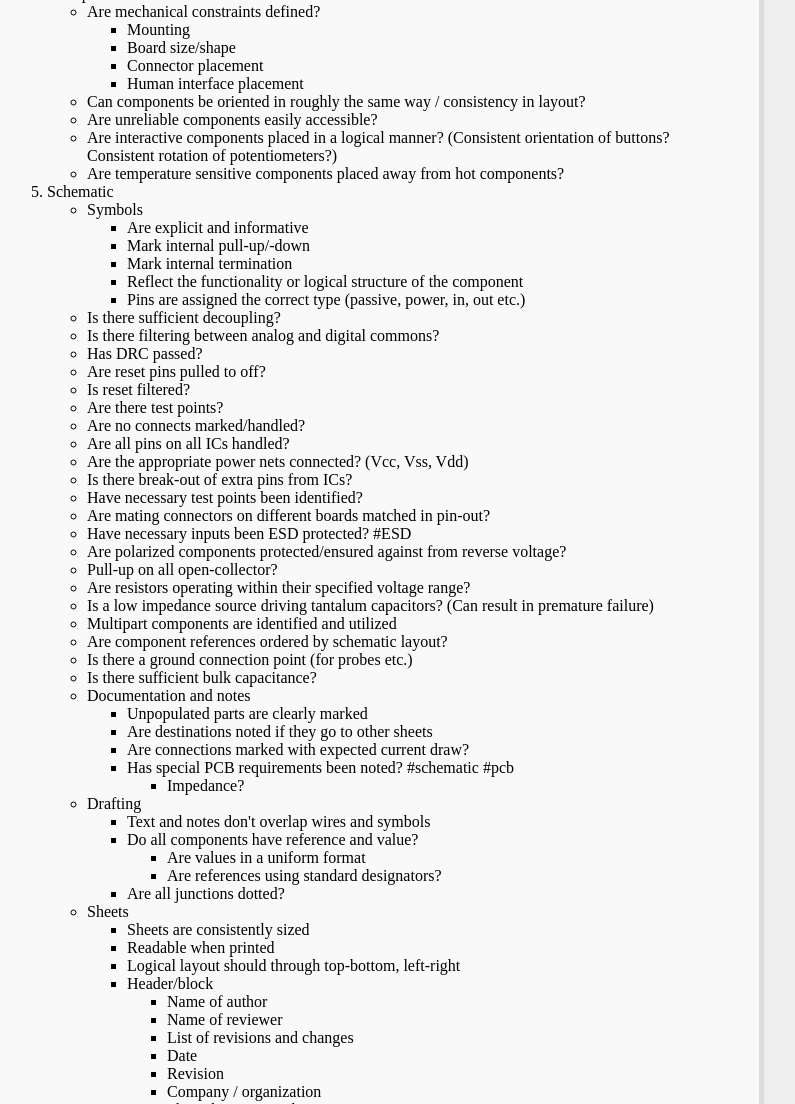
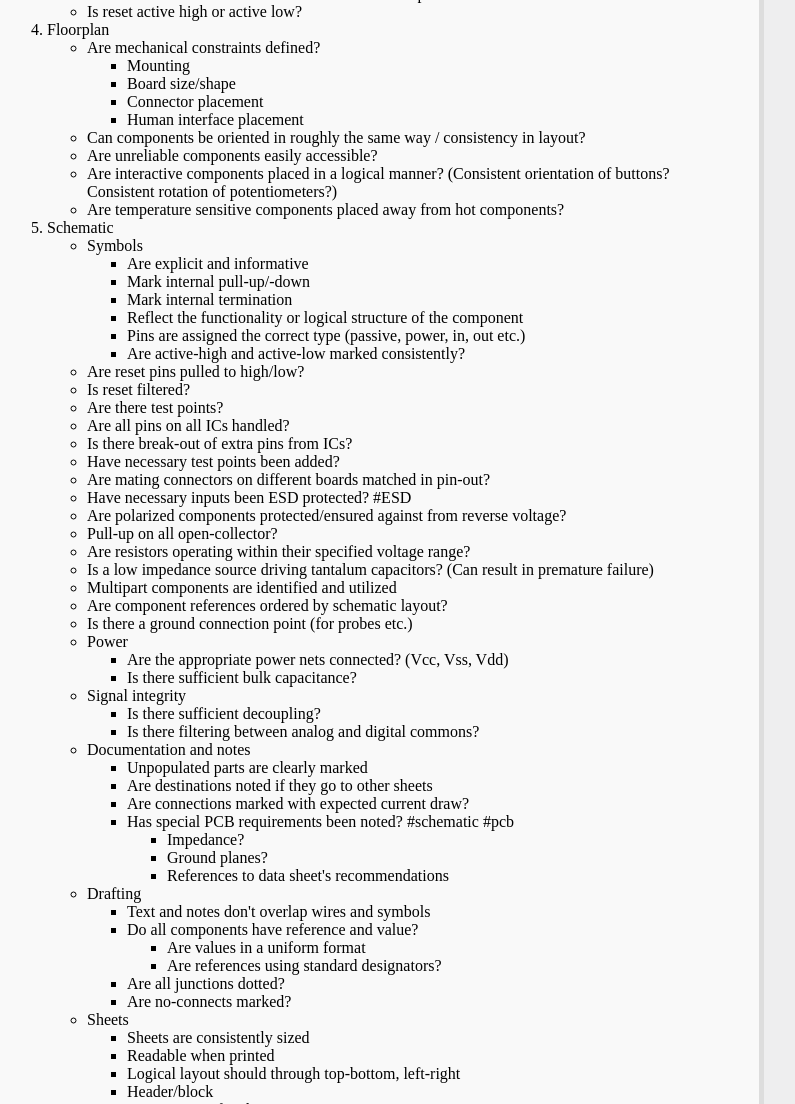
Before and after one commit to henrikh/pcb-checklist, a plain HTML site: page docs/index.html in a window 1280 px wide. Shown: the part 1696-2800 px from the top of the page, without its empty margins (273-1068 px from the left). Drawn offline with Linux system fonts and the light colour scheme.

Commit message:
Clean-up of "Schematic"

```diff
--- a/docs/index.html
+++ b/docs/index.html
@@ -72,6 +72,7 @@ Compiled and edited by Henrik Enggaard Hansen. <a href="https://github.com/henri
 				<li>Can it be emulated? #testing</li>
 				<li>What interval is necessary? #safety</li>
 				<li>Is the worst case behavior documented?</li>
+				<li>Should reset be pulled to default on or off?</li>
 			</ul>
 		</li>
 		<li>System characteristics
@@ -167,6 +168,7 @@ Compiled and edited by Henrik Enggaard Hansen. <a href="https://github.com/henri
 		<li>Are there alternate manufacturers?</li>
 		<li>Are suitable alternatives identified?</li>
 		<li>Have errata sheets been checked? #schematic #components</li>
+		<li>Is reset active high or active low?</li>
 	</ul>
 </li>
 <li>Floorplan
@@ -194,19 +196,15 @@ Compiled and edited by Henrik Enggaard Hansen. <a href="https://github.com/henri
 				<li>Mark internal termination</li>
 				<li>Reflect the functionality or logical structure of the component</li>
 				<li>Pins are assigned the correct type (passive, power, in, out etc.)</li>
+				<li>Are active-high and active-low marked consistently?</li>
 			</ul>
 		</li>
-		<li>Is there sufficient decoupling?</li>
-		<li>Is there filtering between analog and digital commons?</li>
-		<li>Has DRC passed?</li>
-		<li>Are reset pins pulled to off?</li>
+		<li>Are reset pins pulled to high/low?</li>
 		<li>Is reset filtered?</li>
 		<li>Are there test points?</li>
-		<li>Are no connects marked/handled?</li>
 		<li>Are all pins on all ICs handled?</li>
-		<li>Are the appropriate power nets connected? (Vcc, Vss, Vdd)</li>
 		<li>Is there break-out of extra pins from ICs?</li>
-		<li>Have necessary test points been identified?</li>
+		<li>Have necessary test points been added?</li>
 		<li>Are mating connectors on different boards matched in pin-out?</li>
 		<li>Have necessary inputs been ESD protected? #ESD</li>
 		<li>Are polarized components protected/ensured against from reverse voltage?</li>
@@ -216,7 +214,18 @@ Compiled and edited by Henrik Enggaard Hansen. <a href="https://github.com/henri
 		<li>Multipart components are identified and utilized</li>
 		<li>Are component references ordered by schematic layout?</li>
 		<li>Is there a ground connection point (for probes etc.)</li>
-		<li>Is there sufficient bulk capacitance?</li>
+		<li>Power
+			<ul>
+					<li>Are the appropriate power nets connected? (Vcc, Vss, Vdd)</li>
+					<li>Is there sufficient bulk capacitance?</li>
+			</ul>
+		</li>
+		<li>Signal integrity
+			<ul>
+				<li>Is there sufficient decoupling?</li>
+				<li>Is there filtering between analog and digital commons?</li>
+			</ul>
+		</li>
 		<li>Documentation and notes
 			<ul>
 				<li>Unpopulated parts are clearly marked</li>
@@ -225,6 +234,8 @@ Compiled and edited by Henrik Enggaard Hansen. <a href="https://github.com/henri
 				<li>Has special PCB requirements been noted? #schematic #pcb
 					<ul>
 						<li>Impedance?</li>
+						<li>Ground planes?</li>
+						<li>References to data sheet's recommendations</li>
 					</ul>
 				</li>
 			</ul>
@@ -239,6 +250,7 @@ Compiled and edited by Henrik Enggaard Hansen. <a href="https://github.com/henri
 					</ul>
 				</li>
 				<li>Are all junctions dotted?</li>
+				<li>Are no-connects marked?</li>
 			</ul>
 		</li>
 		<li>Sheets
@@ -264,6 +276,11 @@ Compiled and edited by Henrik Enggaard Hansen. <a href="https://github.com/henri
 				<li>Maximum delays and slew rate of comparators</li>
 				<li>Expected over-drive response for unintended input inversion</li>
 				<li>Expected common mode voltage on op amps</li>
+			</ul>
+		</li>
+		<li>Final
+			<ul>
+				<li>Has DRC passed?</li>
 			</ul>
 		</li>
 	</ul>
```
